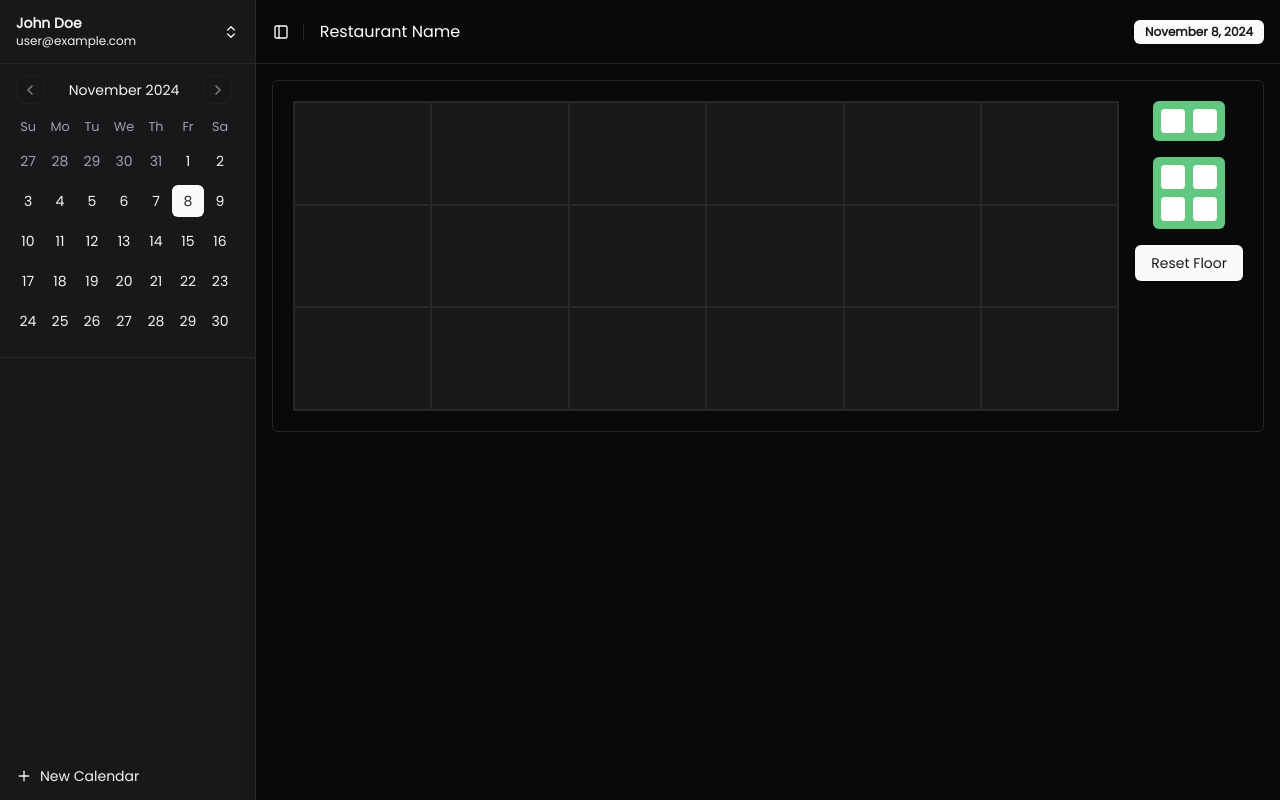
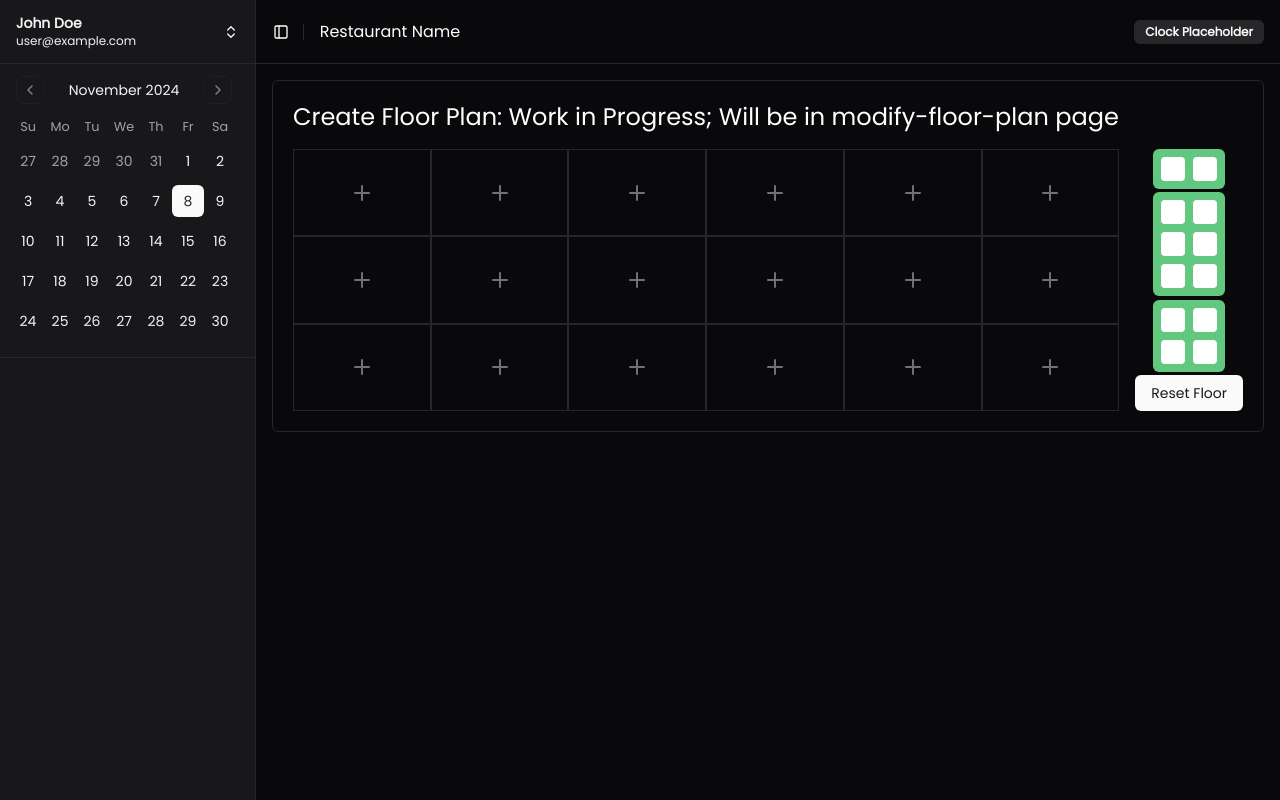
Before and after one commit to IvanaMiovcic/Reservation-System, a React (Vite) app in the folder reservation-system/: page /employee-home in a window 1280 px wide. Built offline with nearby package versions, Linux system fonts and the light colour scheme.

Commit message:
make minor improvements; ready for TA review

```diff
--- a/reservation-system/src/app/dashboard/DashboardScaffold.jsx
+++ b/reservation-system/src/app/dashboard/DashboardScaffold.jsx
@@ -41,7 +41,7 @@ export default function DashboardScaffold() {
           <Separator orientation="vertical" className="mr-2 h-4" />
           <div className="flex w-full justify-between">
             <text>Restaurant Name</text>
-            <Badge>{`${current_date}`}</Badge>
+            <Badge variant="secondary">{"Clock Placeholder"}</Badge>
           </div>
         </header>
         <div className="flex flex-1 flex-col gap-4 p-4">
--- a/reservation-system/src/components/FloorPlanDnD.jsx
+++ b/reservation-system/src/components/FloorPlanDnD.jsx
@@ -1,9 +1,11 @@
 import React, { useState } from "react";
+import { Plus } from "lucide-react";
 import { DndContext } from "@dnd-kit/core";
 import { Droppable } from "./Droppable";
 import { Draggable } from "./Draggable";
 import { TwoSeaterAvaiHori } from "./TwoSeater";
 import { FourSeaterAvai } from "./FourSeater";
+import { SixSeaterAvaiHori } from "./SixSeater";
 import { restrictToWindowEdges } from "@dnd-kit/modifiers";
 
 import { v4 as uuidv4 } from "uuid";
@@ -11,8 +13,9 @@ import { Button } from "./ui/button";
 
 export default function FloorPlanDnD() {
   function twoSeaterDrag() {
+    const uuid = uuidv4();
     return (
-      <Draggable id={`2+${uuidv4()}`}>
+      <Draggable id={`2+${uuid}`}>
         <TwoSeaterAvaiHori />
       </Draggable>
     );
@@ -22,6 +25,15 @@ export default function FloorPlanDnD() {
     return (
       <Draggable id={`4+${uuid}`}>
         <FourSeaterAvai />
+      </Draggable>
+    );
+  }
+
+  function sixSeaterDrag() {
+    const uuid = uuidv4();
+    return (
+      <Draggable id={`6+${uuid}`}>
+        <SixSeaterAvaiHori />
       </Draggable>
     );
   }
@@ -53,8 +65,10 @@ export default function FloorPlanDnD() {
 
       case "4":
         return <FourSeaterAvai />;
+      case "6":
+        return <SixSeaterAvaiHori />;
       default:
-        return "Drop here";
+        return <Plus className="text-zinc-500" />;
     }
   };
 
@@ -66,7 +80,9 @@ export default function FloorPlanDnD() {
       return (
         <Droppable key={cellId} id={cellId}>
           <div className="col-span-1 row-span-1 border text-white w-full h-full">
-            {setPlacedComponents(() => "")}
+            {setPlacedComponents(() => (
+              <Plus className="text-zinc-500" />
+            ))}
           </div>
         </Droppable>
       );
@@ -79,31 +95,39 @@ export default function FloorPlanDnD() {
 
   return (
     <DndContext modifiers={[restrictToWindowEdges]} onDragEnd={handleDragEnd}>
-      <div className="flex flex-row h-1/2 border p-5 rounded-md space-x-4">
-        <div className="grid grid-rows-3 bg-primary-foreground grid-cols-6 w-full bg-black border">
+      <div className="flex flex-col rounded-md space-y-4 p-5 h-1/2 border">
+        <div className="text-white text-2xl">
+          Create Floor Plan: Work in Progress; Will be in modify-floor-plan page
+        </div>
+        <div className="flex flex-row flex-grow space-x-4">
+          <div className="grid grid-rows-3 grid-cols-6 w-full">
             {Array.from({ length: totalCells }).map((_, index) => {
               const row = Math.floor(index / columns);
               const col = index % columns;
               const cellId = `cell-${row}-${col}`;
               return (
                 <Droppable key={cellId} id={cellId}>
-                <div className="col-span-1 row-span-1 border text-white w-full h-full">
-                  {placedComponents[cellId]
-                    ? renderComponent(placedComponents[cellId])
-                    : ""}
+                  <div className="flex justify-center items-center col-span-1 row-span-1 text-white w-full h-full border-[0.5px] bg-background">
+                    {placedComponents[cellId] ? (
+                      renderComponent(placedComponents[cellId])
+                    ) : (
+                      <Plus className="text-zinc-500" />
+                    )}
                   </div>
                 </Droppable>
               );
             })}
           </div>
-        <div className="flex flex-col items-center gap-4">
+          <div className="flex flex-col items-center justify-between">
             <div className="">{twoSeaterDrag()}</div>
+            <div className="">{sixSeaterDrag()}</div>
             <div className="">{fourSeaterDrag()}</div>
             <div onClick={() => clearFloor()}>
               <Button>Reset Floor</Button>
             </div>
           </div>
         </div>
+      </div>
     </DndContext>
   );
 }
--- a/reservation-system/src/components/app-sidebar.jsx
+++ b/reservation-system/src/components/app-sidebar.jsx
@@ -39,10 +39,7 @@ export function AppSidebar({ ...props }) {
       <SidebarFooter>
         <SidebarMenu>
           <SidebarMenuItem>
-            <SidebarMenuButton>
-              <Plus />
-              <span>New Calendar</span>
-            </SidebarMenuButton>
+            <SidebarMenuButton></SidebarMenuButton>
           </SidebarMenuItem>
         </SidebarMenu>
       </SidebarFooter>
```
Lines whose indentation alone changed are shown as unchanged.
